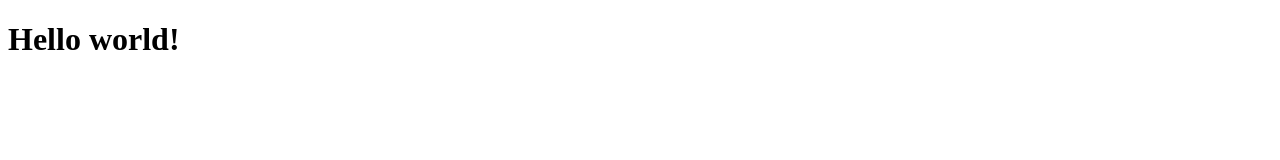
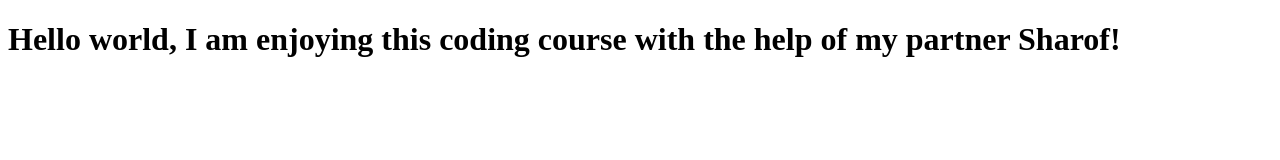
Before and after one commit to udev-21/studious-invention, a plain HTML site: page index.html in a window 1280 px wide. Drawn offline with Linux system fonts and the light colour scheme.

Commit message:
First commit

```diff
--- a/index.html
+++ b/index.html
@@ -1,15 +1,18 @@
 <!DOCTYPE html>
 <html lang="en">
   <head>
-    <meta charset="UTF-8">
+    <meta charset="UTF-8" />
     <title>Fork Me! FCC: Test Suite Template</title>
-    <link rel="stylesheet" href="css/style.css">
+    <link rel="stylesheet" href="css/style.css" />
   </head>
 
   <body>
     <script src="https://cdn.freecodecamp.org/testable-projects-fcc/v1/bundle.js"></script>
 
-    <h1>Hello world!</h1>
-    <script  src="js/index.js"></script>
+    <h1>
+      Hello world, I am enjoying this coding course with the help of my partner
+      Sharof!
+    </h1>
+    <script src="js/index.js"></script>
   </body>
 </html>
```
